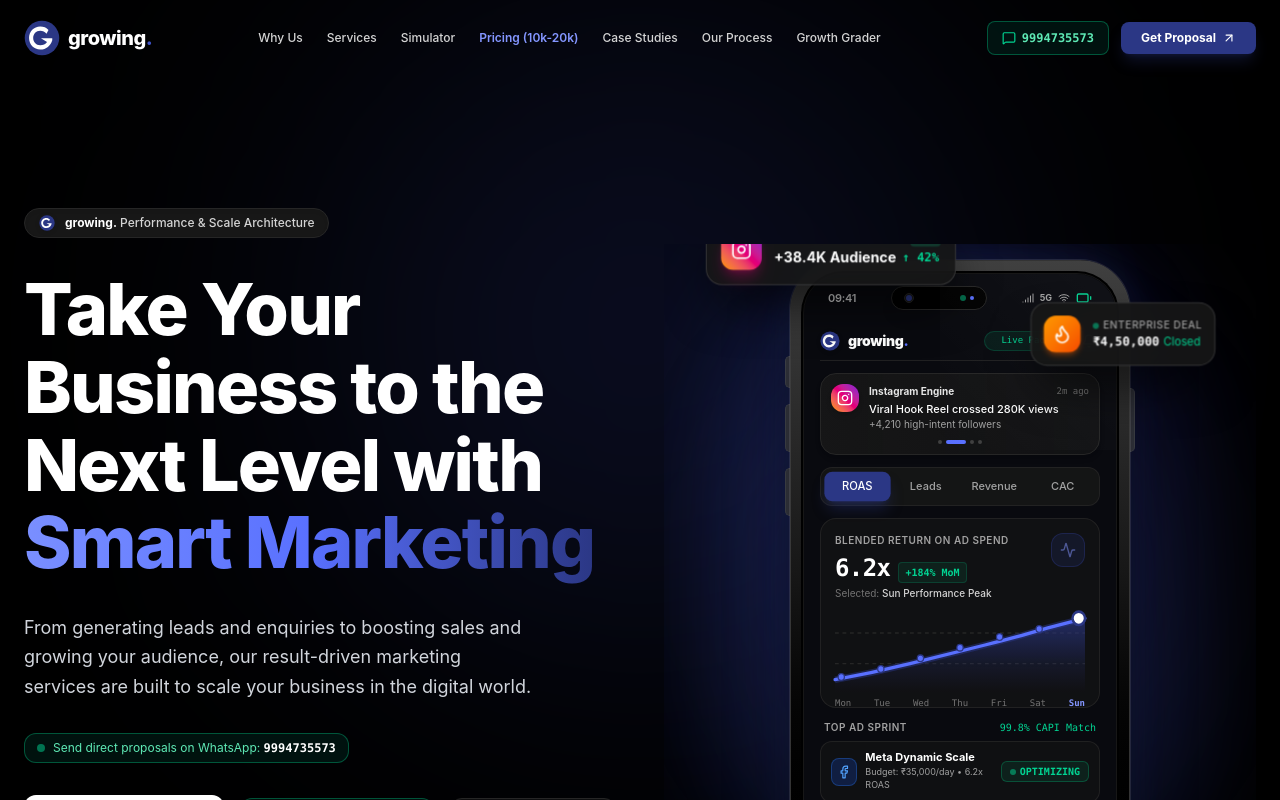
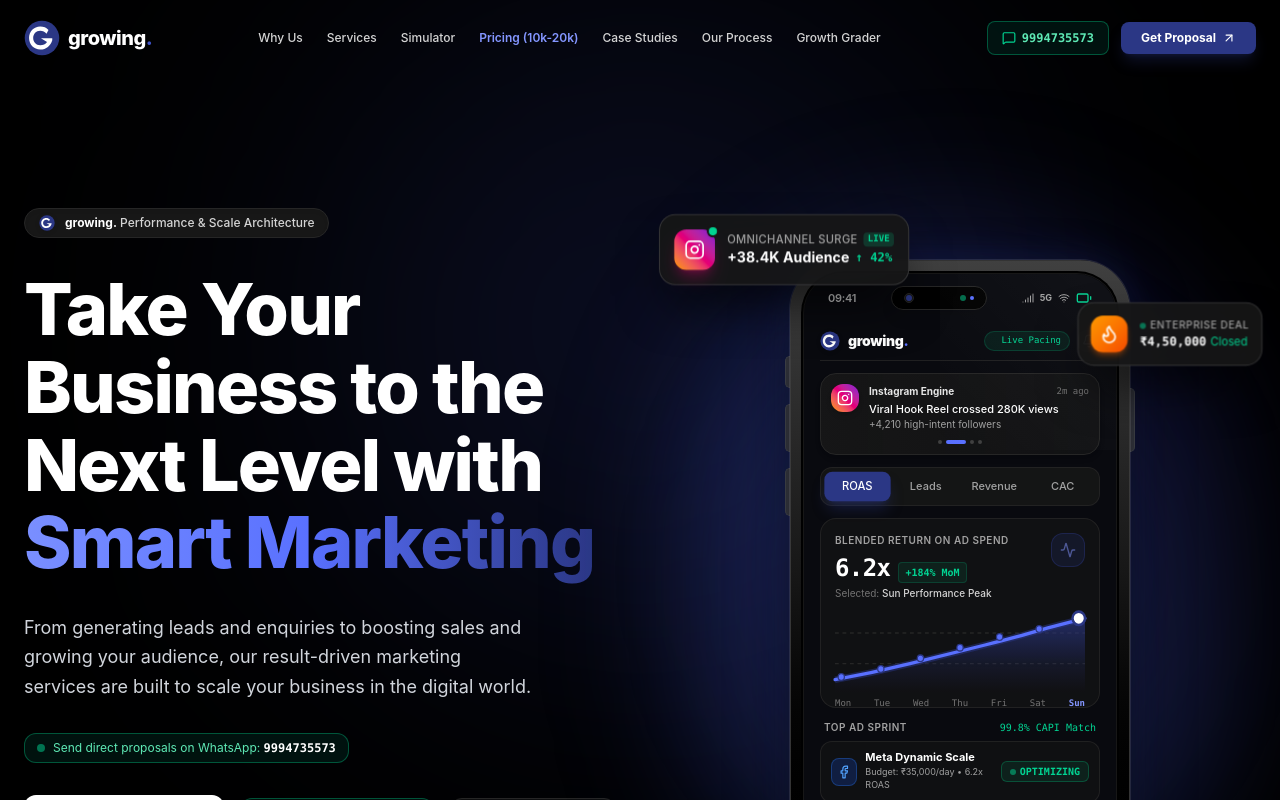
Before and after one commit to keerthivasanclg-design/growingg, a React (Vite) app: page / in a window 1280 px wide. Shown: the top 800 px of the page. Built offline with nearby package versions, Linux system fonts and the light colour scheme.

Commit message:
Make hero section mobile responsive

```diff
--- a/src/components/MarketingPage.tsx
+++ b/src/components/MarketingPage.tsx
@@ -144,11 +144,13 @@
               </div>
 
               {/* Right Column: Smartphone Graphic */}
-              <div className="flex w-full min-w-0 max-w-full items-center justify-center overflow-hidden animate-fade-in-right">
-                <div className="flex w-full max-w-[420px] min-w-0 items-center justify-center">
-                  <SmartphoneGraphic />
-                </div>
-              </div>
+
+{/* Right Column: Smartphone Graphic */}
+<div className="relative flex w-full min-w-0 items-center justify-center overflow-visible animate-fade-in-right">
+  <div className="relative flex w-full min-w-0 items-center justify-center overflow-visible">
+    <SmartphoneGraphic />
+  </div>
+</div>
 
             </div>
           </div>
```
